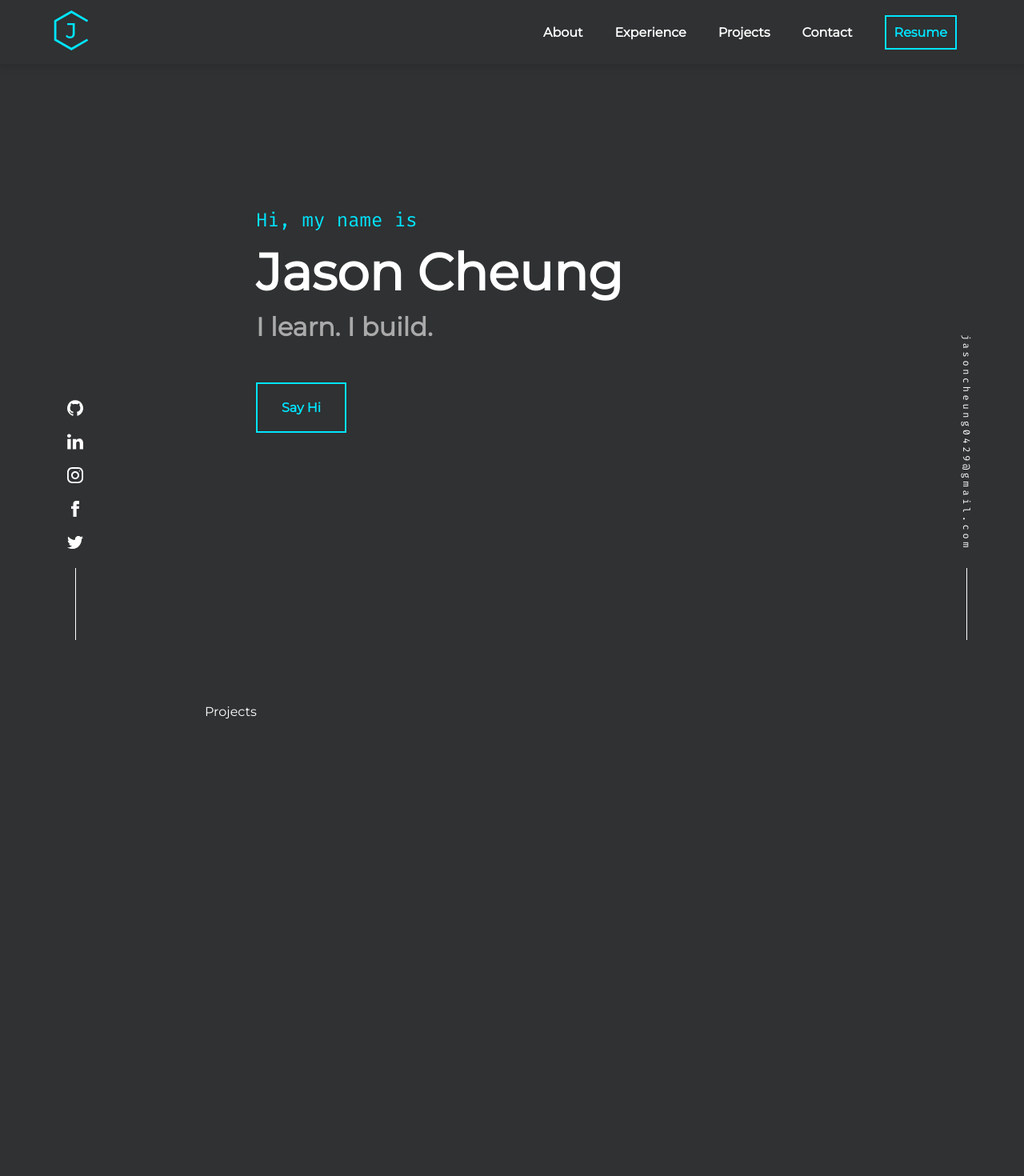
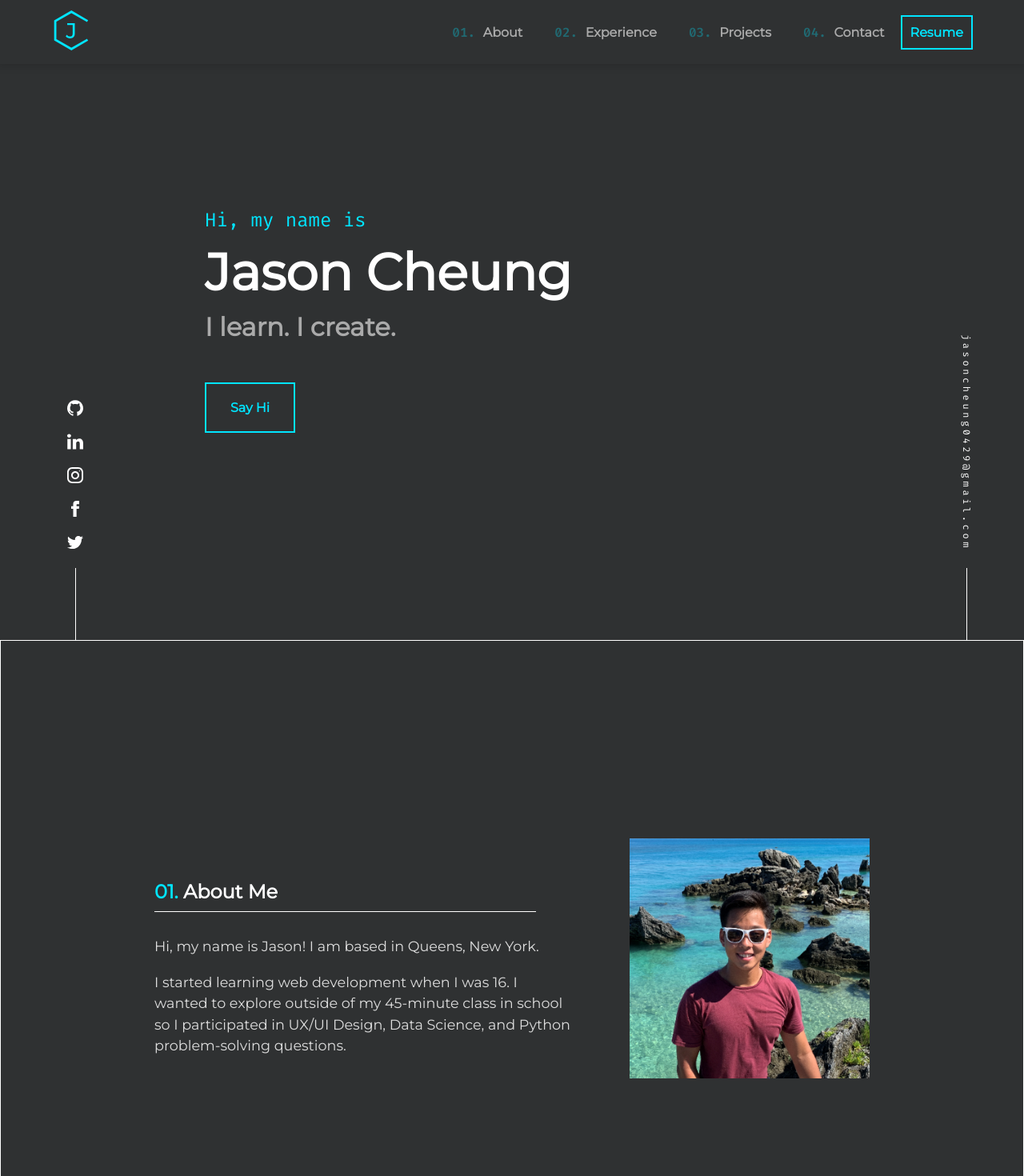
Before and after one commit to Jason0429/jason-cheung-portfolio, a React (Create React App) app: page / in a window 1280 px wide. Shown: the top 1470 px of the page at 80% size. Built offline with nearby package versions, Linux system fonts and the light colour scheme.

Commit message:
Second commit

```diff
--- a/package.json
+++ b/package.json
@@ -6,10 +6,12 @@
     "@testing-library/jest-dom": "^4.2.4",
     "@testing-library/react": "^9.5.0",
     "@testing-library/user-event": "^7.2.1",
+    "node-sass": "^4.14.1",
     "react": "^16.13.1",
     "react-dom": "^16.13.1",
     "react-icons": "^3.10.0",
-    "react-scripts": "3.4.3"
+    "react-scripts": "3.4.3",
+    "styled-components": "^5.1.1"
   },
   "scripts": {
     "start": "react-scripts start",
--- a/src/App.css
+++ b/src/App.css
@@ -1,4 +1,5 @@
 @import url('https://fonts.googleapis.com/css2?family=Fira+Code:wght@300;400;500;600;700&display=swap');
+@import url('https://fonts.googleapis.com/css2?family=Roboto:ital,wght@0,100;0,300;0,400;0,500;0,700;0,900;1,100;1,300;1,400;1,500;1,700;1,900&display=swap');
 
 * {
 	margin: 0;
@@ -14,7 +15,7 @@
 }
 
 #root {
-	height: 200vh;
+	/* height: 200vh; */
 	width: 100%;
 	background: #2f3132;
 }
@@ -31,8 +32,11 @@
 
 section {
 	position: relative;
-	padding: 80px 20vw;
+	padding: 0 15vw;
 	height: 100vh;
+	display: flex;
+	flex-direction: column;
+	justify-content: center;
 	/* border: thin solid white; */
 }
 
--- a/src/App.js
+++ b/src/App.js
@@ -4,6 +4,7 @@ import Projects from './components/Projects';
 import SocialMediaBar from './components/SocialMediaBar';
 import ContactBar from './components/ContactBar';
 import IntroSection from './components/IntroSection';
+import AboutSection from './components/AboutSection';
 
 import './App.css';
 
@@ -12,6 +13,7 @@ function App() {
 		<div>
 			<Navbar />
 			<IntroSection />
+			<AboutSection />
 			<Projects />
 
 			<SocialMediaBar />
--- /dev/null
+++ b/src/components/AboutSection.js
@@ -0,0 +1,27 @@
+import React from 'react';
+import './AboutSection.scss';
+import profilePic from '../img/profile-pic.png';
+
+function AboutSection() {
+	return (
+		<section className="about-section">
+			<div className="wrapper">
+				<div className="left">
+					<div className="title">About Me</div>
+					<p className="desc">Hi, my name is Jason! I am based in Queens, New York.</p>
+					<br />
+					<p className="desc">
+						I started learning web development when I was 16. I wanted to explore outside of my 45-minute
+						class in school so I participated in UX/UI Design, Data Science, and Python problem-solving
+						questions.
+					</p>
+				</div>
+				<div className="right">
+					<img className="profile-pic" src={profilePic} alt="" />
+				</div>
+			</div>
+		</section>
+	);
+}
+
+export default AboutSection;
--- /dev/null
+++ b/src/components/AboutSection.scss
@@ -0,0 +1,79 @@
+.about-section {
+	border: thin solid white;
+	display: flex;
+	align-items: center;
+	justify-content: center;
+
+	.wrapper {
+		max-width: 1000px;
+		/* border: thin solid white; */
+		width: 100%;
+		display: flex;
+		flex-direction: row;
+		align-items: center;
+		justify-content: space-between;
+
+		.left {
+			/* border: thin solid white; */
+			width: fit-content;
+			margin-right: 50px;
+			/* width: 500px; */
+
+			.title {
+				font-weight: 600;
+				padding: 20px 0;
+				font-size: 1.5em;
+				counter-reset: link;
+				position: relative;
+			}
+
+			.title::before {
+				counter-increment: link;
+				content: '0' counter(link) '. ';
+				color: #00e5ff;
+			}
+
+			.title::after {
+				content: '';
+				background: #fff;
+				display: block;
+				height: 1px;
+				position: relative;
+				margin: 10px 0;
+				max-width: 30ch;
+			}
+
+			.desc {
+				/* font-family: 'Roboto', sans-serif; */
+				max-width: 45ch;
+				line-height: 1.5;
+				color: #ddd;
+				font-size: 1.1em;
+				/* font-weight: 600; */
+			}
+		}
+
+		.right {
+			position: relative;
+
+			.profile-pic {
+				width: 300px;
+				height: 300px;
+				object-fit: cover;
+				position: relative;
+				cursor: pointer;
+			}
+
+			.profile-pic::before {
+				content: '';
+				background: #fff;
+				position: absolute;
+				height: 300px;
+				width: 300px;
+				top: 20px;
+				left: 20px;
+				z-index: 100;
+			}
+		}
+	}
+}
--- a/src/components/IntroSection.css
+++ b/src/components/IntroSection.css
@@ -12,7 +12,7 @@
 	display: flex;
 	flex-direction: column;
 	justify-content: center;
-	padding: 5vw;
+	padding: 0 5vw;
 }
 
 .intro-section .hello {
--- a/src/components/IntroSection.js
+++ b/src/components/IntroSection.js
@@ -7,7 +7,7 @@ function IntroSection() {
 			<div className="text-wrapper">
 				<div className="hello">Hi, my name is</div>
 				<div className="name">Jason Cheung</div>
-				<div className="occupation">I learn. I build. {/* &lt; / &gt;*/} </div>
+				<div className="occupation">I learn. I create. </div>
 
 				<a href="mailto:jasoncheung0429@gmail.com" className="say-hi-btn">
 					Say Hi
--- a/src/components/Navbar.css
+++ b/src/components/Navbar.css
@@ -45,10 +45,8 @@ nav a {
 	display: flex;
 	align-items: center;
 	justify-content: space-between;
-}
-
-.nav-links a {
-	margin: 0 20px;
+	counter-reset: link;
+	/* counter-set: -1; */
 }
 
 .resume-btn {
@@ -64,7 +62,18 @@ nav a {
 }
 
 .nav-link {
+	margin: 0 20px;
 	position: relative;
+	color: #aaa;
+	transition: .1s ease-in;
+}
+
+.nav-link:hover {
+	color: #fff;
+}
+
+.nav-link:hover::before {
+	color: #00e5ff;
 }
 
 .nav-link::after {
@@ -78,6 +87,15 @@ nav a {
 	transition: width .2s ease-in;
 }
 
+.nav-link::before {
+	counter-increment: link;
+	content: "0" counter(link) ". ";
+	font-family: 'Fira Code', monospace;
+	text-align: right;
+	color: #00e5ff50;
+	transition: color .2s ease-in;
+}
+
 .nav-link:hover::after {
 	width: 100%;
 }
--- a/src/components/Navbar.js
+++ b/src/components/Navbar.js
@@ -1,11 +1,9 @@
 import React from 'react';
 import './Navbar.css';
 import JcLogoPoint from './icons/jcLogoPoint.js';
-import JcLogoFull from './icons/jcLogoFull.js';
+import styled from 'styled-components';
 
 function Navbar() {
-	var isMouseOver;
-
 	return (
 		<nav>
 			<a href="" className="logo">
```
Also changed, not shown: src/img/profile-pic.png (added), 1 other file (tests, documents, lock files or other folders).
